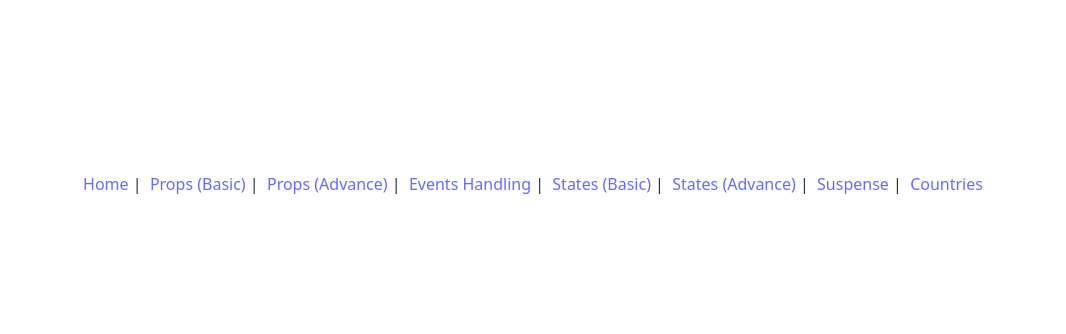
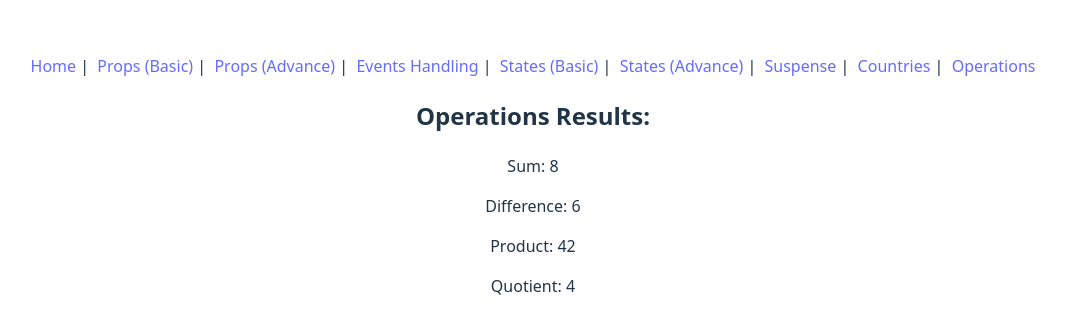
Before and after one commit to mgsdew/React, a React (Vite) app: page /operations in a window 1280 px wide. Shown: the part 216-550 px from the top of the page, without its empty margins (107-1173 px from the left). Built offline with nearby package versions, Linux system fonts and the light colour scheme; no server answers.

Commit message:
JS Export-Import in React

```diff
--- a/src/App.jsx
+++ b/src/App.jsx
@@ -6,6 +6,7 @@ import StatesBasic from './components/StatesBasic'
 import StatesAdvance from './components/StatesAdvance'
 import SuspenseBasic from './components/SuspenseBasic'
 import Countries from './components/Countries/Countries'
+import Operations from './components/Operations'
 import './App.css'
 import { Suspense } from 'react'
 
@@ -25,7 +26,8 @@ function App() {
         <Link to ="/states">States (Basic)</Link> | &nbsp;
         <Link to ="/states-advance">States (Advance)</Link> | &nbsp;
         <Link to ="/suspense">Suspense</Link>  | &nbsp;
-        <Link to ="/countries">Countries</Link>
+        <Link to ="/countries">Countries</Link> | &nbsp;
+        <Link to ="/operations">Operations</Link>
       </nav>
       <Routes>
         <Route path="/" element={<h1> React Core Concepts</h1>} />
@@ -40,6 +42,7 @@ function App() {
             <Countries countriesPromise={countriesPromise} />
           </Suspense>
         } />
+        <Route path="/operations" element={<Operations />} />
       </Routes>
     </>
   )
--- /dev/null
+++ b/src/components/Operations.jsx
@@ -0,0 +1,24 @@
+import React from 'react';
+import { add, subtract, multiply, divide as divideBySingleNumbers } from '../utils/math/math'
+
+
+
+const Operations = () => {
+
+    const sum = add(5, 3);
+    const difference = subtract(10, 4);
+    const product = multiply(6, 7);
+    const quotient = divideBySingleNumbers(20, 5);
+
+    return (
+        <div>
+            <h2>Operations Results:</h2>
+            <p>Sum: {sum}</p>
+            <p>Difference: {difference}</p>
+            <p>Product: {product}</p>
+            <p>Quotient: {quotient}</p>
+        </div>
+    );
+};
+
+export default Operations;
--- /dev/null
+++ b/src/utils/math/math.js
@@ -0,0 +1,11 @@
+
+const add = (a,b) => a + b;
+
+const subtract = (a,b) => a - b;
+
+const multiplyTwoNumbers = (a,b) => a * b;
+
+const divide = (a,b) => a / b;
+
+
+export { add, subtract, multiplyTwoNumbers as multiply, divide };
```
